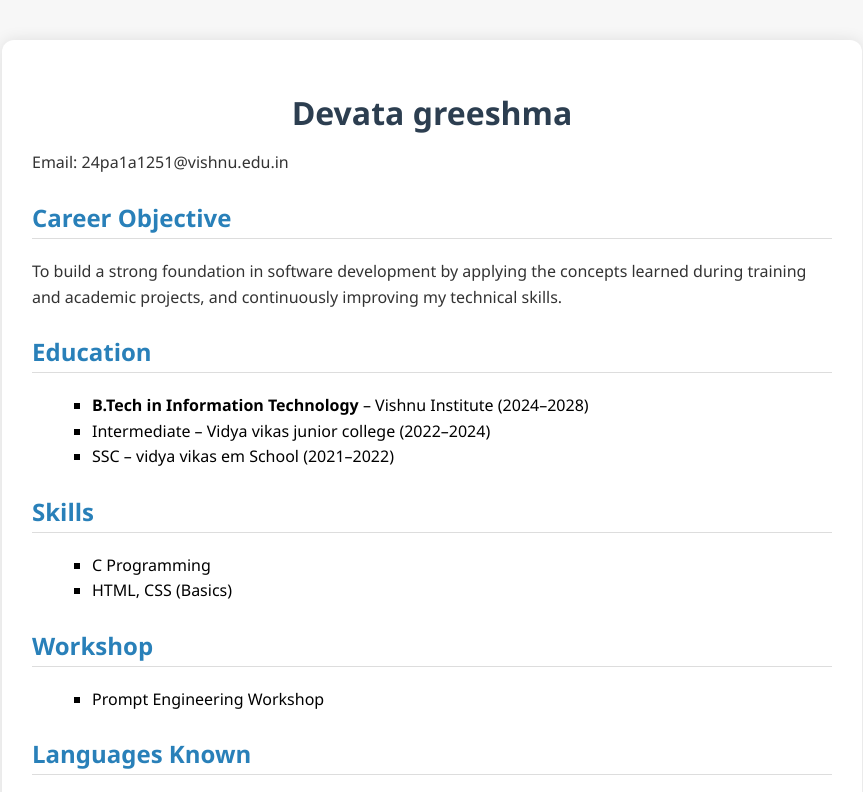
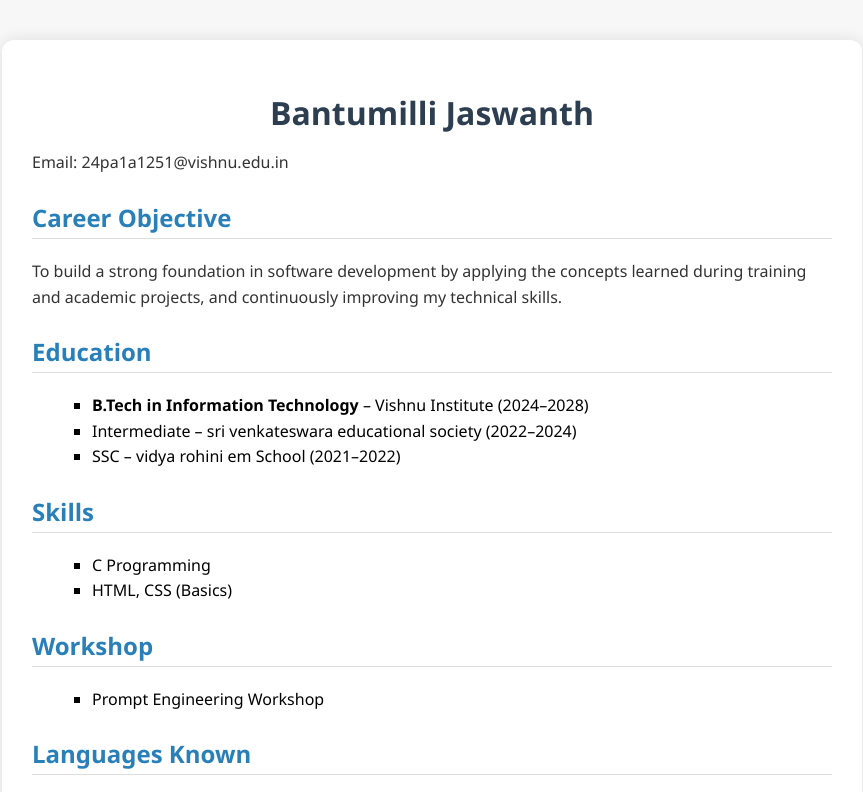
Before and after one commit to 24pa1a1251/resume, a plain HTML site: page index.html in a window 1280 px wide. Shown: the top 792 px of the page, without its empty margins (208-1071 px from the left). Drawn offline with Linux system fonts and the light colour scheme.

Commit message:
Update index.html
Signed-off-by: 24pa1a1251 <24pa1a1251@vishnu.edu.in>

```diff
--- a/index.html
+++ b/index.html
@@ -4,12 +4,12 @@
 <head>
   <meta charset="UTF-8" />
   <meta name="viewport" content="width=device-width, initial-scale=1.0"/>
-  <title>Melam Sanjana Chakradhar - Resume</title>
+  <title>Bantumilli Jaswanth - Resume</title>
   <link rel="stylesheet" href="style.css" />
 </head>
 <body>
   <div class="resume-container">
-    <h1>Devata greeshma</h1>
+    <h1>Bantumilli Jaswanth</h1>
     <p class="contact">Email: 24pa1a1251@vishnu.edu.in</p>
 
     <h2>Career Objective</h2>
@@ -18,8 +18,8 @@
     <h2>Education</h2>
     <ul>
       <li><strong>B.Tech in Information Technology</strong> – Vishnu Institute (2024–2028)</li>
-      <li>Intermediate – Vidya vikas junior college (2022–2024)</li>
-      <li>SSC – vidya vikas em  School (2021–2022)</li>
+      <li>Intermediate – sri venkateswara educational society (2022–2024)</li>
+      <li>SSC – vidya rohini em  School (2021–2022)</li>
     </ul>
 
     <h2>Skills</h2>
```
